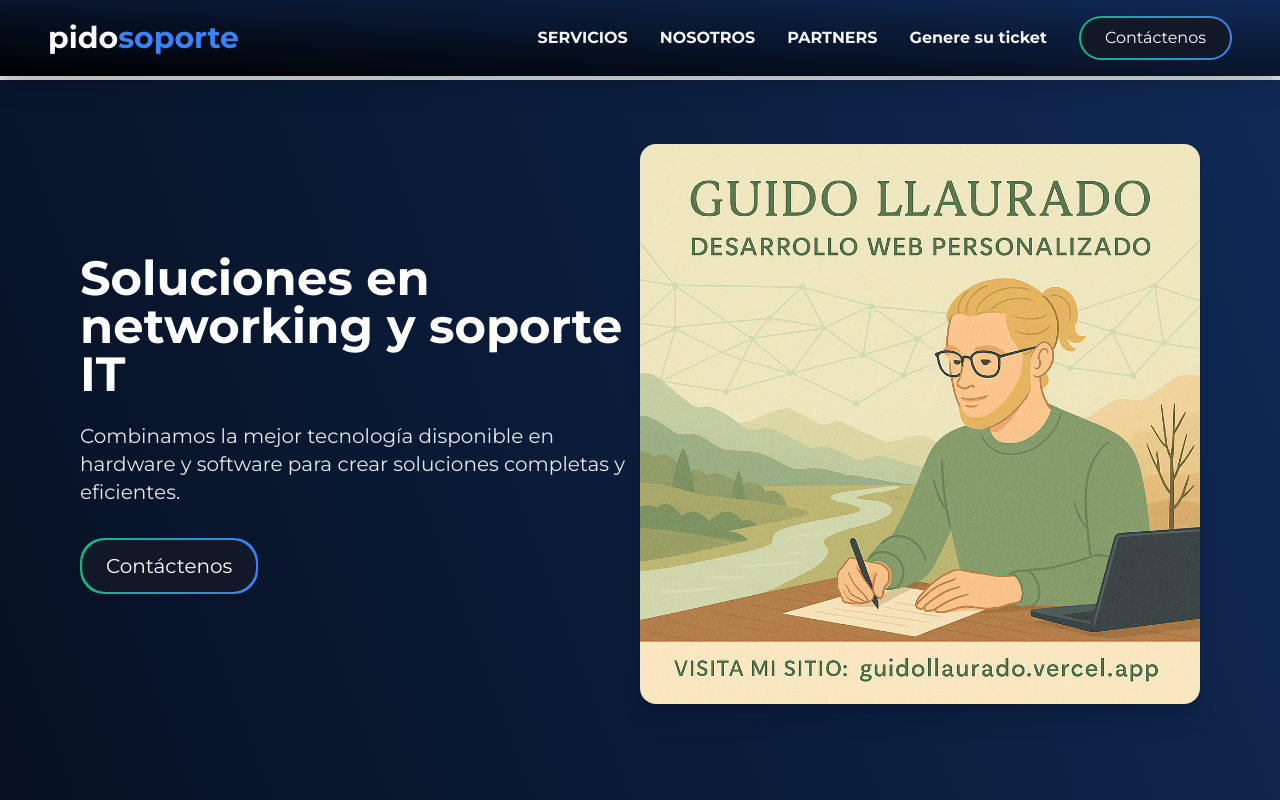
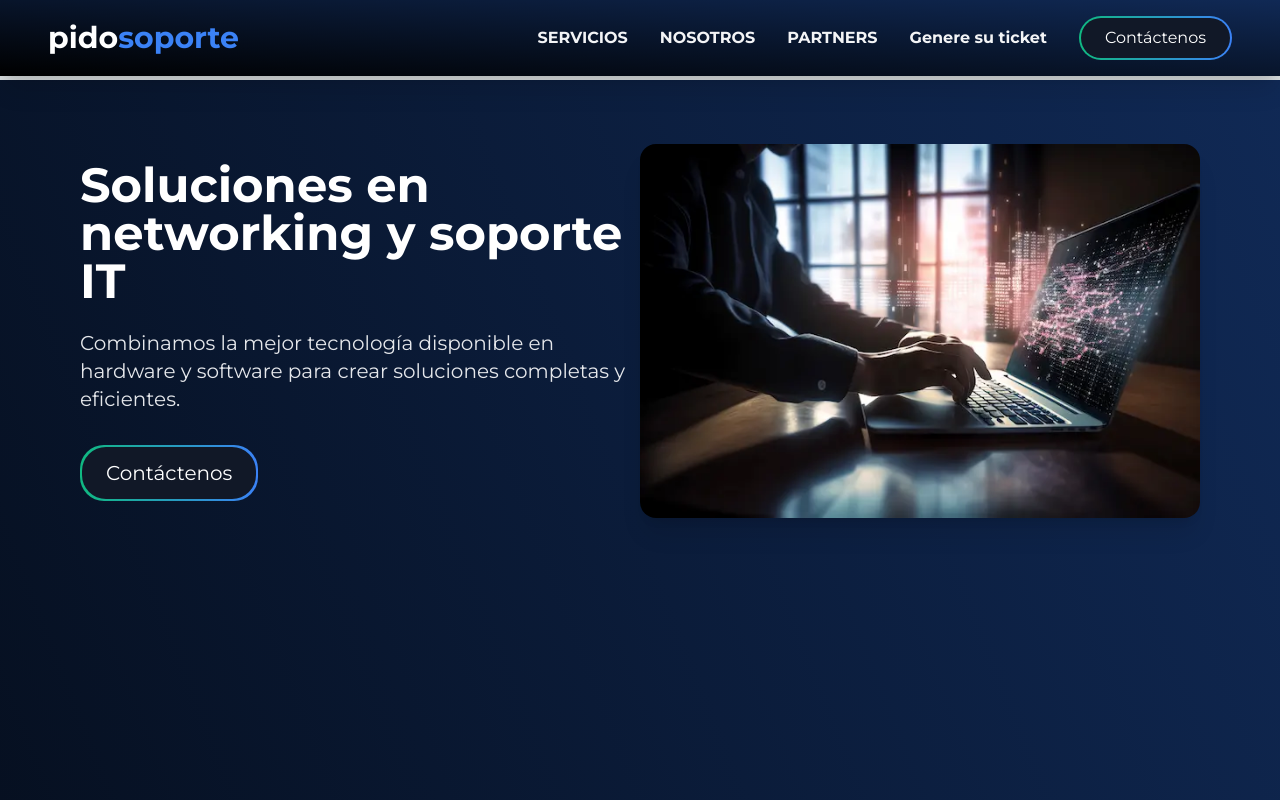
Before and after one commit to Guidoll2/pidosoporte, a Next.js app: page / in a window 1280 px wide. Shown: the top 800 px of the page. Built offline with nearby package versions, Linux system fonts and the light colour scheme.

Commit message:
Elmine nextjs

```diff
--- a/src/app/body.tsx
+++ b/src/app/body.tsx
@@ -52,7 +52,7 @@ const Body = () => (
         transition={{ duration: 0.8, ease: 'easeOut' }}
       >
         <Image
-          src={"/Linkedin.png"}
+          src="/image1.webp"
           alt="IT Support"
           width={600}
           height={600}
```
